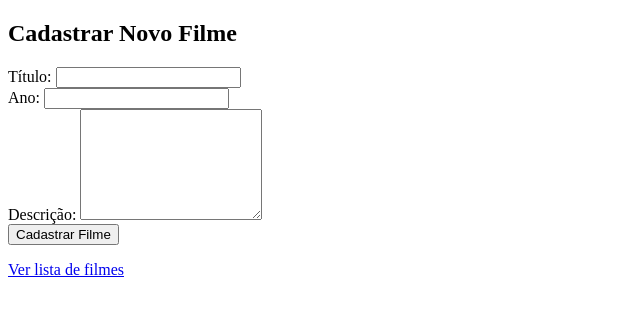
After one commit to Xavier-sa/aula13, a PHP site: the page made by x-player/app/view/Filme/Cadastrar.php in a window 1280 px wide. The commit adds this page. Shown: the top 316 px of the page, without its empty margins (0-640 px from the left). Run offline with PHP 8.4, Linux system fonts and the light colour scheme; the template is opened without the code that fills it, so the values that code supplies are empty.

Commit message:
adiciaondo_codigos_deletar

```diff
--- a/catalogo-filmes_modelo/catalogo-filmes/app/config/env.php
+++ b/catalogo-filmes_modelo/catalogo-filmes/app/config/env.php
@@ -1,5 +1,5 @@
 <?php
 
-define("BASE_URL", "http://localhost/catalogo-filmes")
+define("BASE_URL", "http://localhost/catalogo-filmes_modelo")
 
 ?>
--- a/catalogo-filmes_modelo/catalogo-filmes/docker-compose.yml
+++ b/catalogo-filmes_modelo/catalogo-filmes/docker-compose.yml
@@ -13,7 +13,7 @@ services:
     ports:
       - "80:80"
     volumes:
-      - "./:/var/www/html/catalogo-filmes"
+      - "./:/var/www/html/catalogo-filmes_modelo"
       - "./webserver/000-default.conf:/etc/apache2/sites-enabled/000-default.conf"
 volumes:
   mysqldata: null
--- /dev/null
+++ b/x-player/app/view/Filme/Cadastrar.php
@@ -0,0 +1,48 @@
+<?php
+
+
+if ( $_SERVER["REQUEST_MTHOD"] === "POST"){
+    if ( isset( $_POST["titulo"] ) && isset( $_POST["ano"] )){
+
+
+    }
+}
+
+
+
+?>
+<!DOCTYPE html>
+<html lang="pt-br">
+<head>
+    <meta charset="UTF-8">
+    <meta name="viewport" content="width=device-width, initial-scale=1.0">
+    <title>Cadastrar Filme</title>
+
+</head>
+<body>
+    <div class="container">
+        <h2>Cadastrar Novo Filme</h2>
+        <form action="cadastrar.php" method="POST">
+            <div class="form-group">
+                <label for="titulo">Título:</label>
+                <input type="text" id="titulo" name="titulo" required>
+            </div>
+
+            <div class="form-group">
+                <label for="ano">Ano:</label>
+                <input type="number" id="ano" name="ano" required>
+            </div>
+
+            <div class="form-group">
+                <label for="descricao">Descrição:</label>
+                <textarea name="descricao" rows="7" required></textarea>
+            </div>
+
+            <div class="form-group">
+                <button type="submit">Cadastrar Filme</button>
+            </div>
+        </form>
+        <p><a href="listar.php">Ver lista de filmes</a></p>
+    </div>
+</body>
+</html>
--- a/x-player/app/view/Usuario/Login.php
+++ b/x-player/app/view/Usuario/Login.php
@@ -105,7 +105,7 @@ if (isset($_SESSION['usuario_id'])) {
                 <button type="submit">Entrar</button>
             </div>
         </form>
-        <p>Ainda não tem uma conta? <a href="app/controllers/register_process.php">Cadastre-se</a></p>
+        <p>Ainda não tem uma conta? <a href="registrar.php">Cadastre-se</a></p>
     </div>
 </body>
 </html>
--- a/x-player/index.php
+++ b/x-player/index.php
@@ -1,6 +1,8 @@
 <?php
-header("Location: app/view/Usuario/Login.php");
+// header("Location: app/view/Usuario/Login.php");
 // header("Location: app/view/Usuario/Registrar.php");
 // header("Location: app/view/Usuario/Visualizar.php");
-// header("Location: app/view/filme/listar.php");
+header("Location: app/view/filme/listar.php");
+// header("Location:app/view/Filme/Cadastro.php");
+
 ?>
```
Also changed, not shown: x-player/app/controllers/Cadastrar_filme.php (added, +45 -0 lines), x-player/app/model/Filme.php (+29 -0 lines), x-player/app/view/Filme/Listar.php (+19 -0 lines), x-player/app/view/Filme/Favoritar.php (added).
